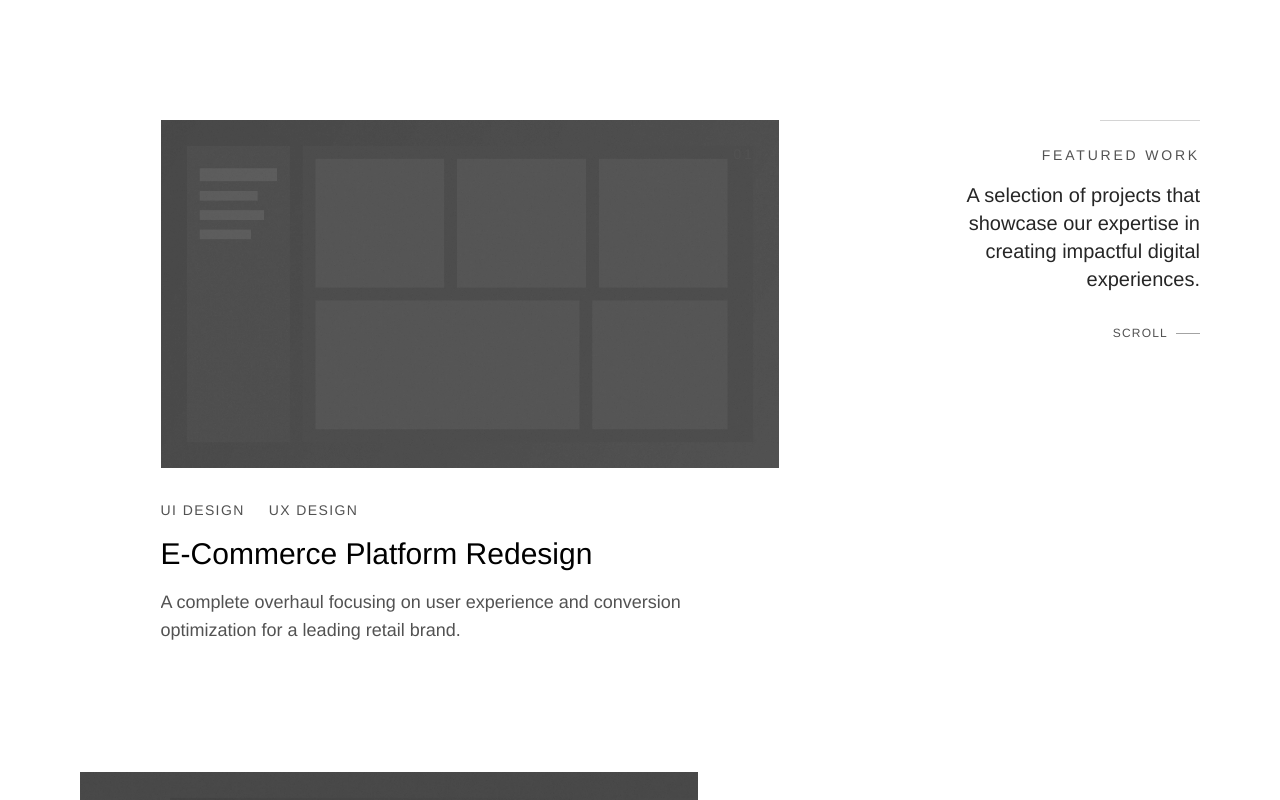
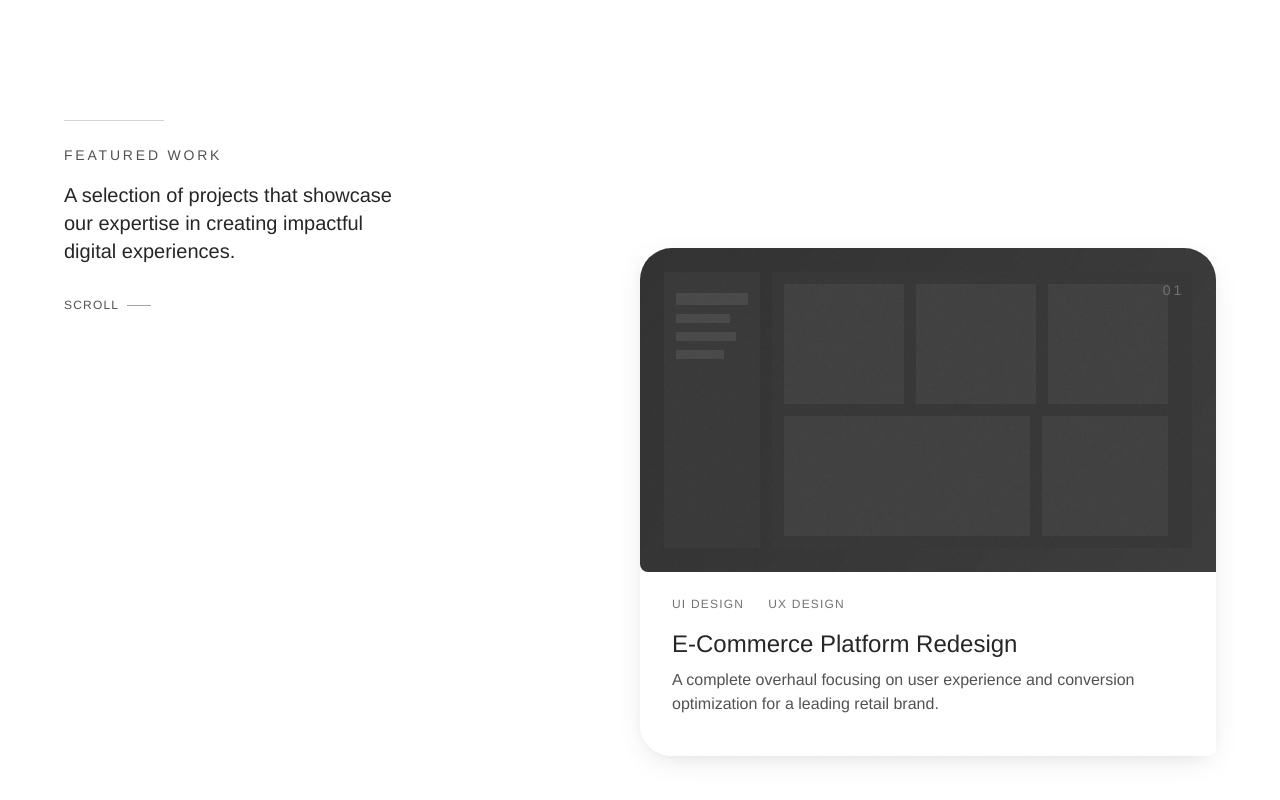
Before and after one commit to raunnnak/portfolio, a React (Vite) app: page / in a window 1280 px wide. Shown: the part 920-1720 px from the top of the page. Built offline with nearby package versions, Linux system fonts and the light colour scheme; a web font is replaced by a local one.

Commit message:
featured projects edited

```diff
--- a/src/components/home/FeaturedProjects.jsx
+++ b/src/components/home/FeaturedProjects.jsx
@@ -5,11 +5,53 @@ import { featuredProjects } from '../../data/projects';
 const FeaturedProjects = () => {
   return (
     <section className="w-full py-40 relative">
-      <div className="container mx-auto px-6 lg:px-12">
+      <div className="container mx-auto">
         <div className="flex flex-col md:flex-row items-start">
-          {/* Left side - Projects list */}
-          <div className="w-full md:w-2/3 order-2 md:order-1">
-            <div className="pr-0 md:pr-12">
+          {/* Left side - Sticky Heading */}
+          <div className="w-full md:w-1/3 md:sticky md:top-40 mb-16 md:mb-0 order-1">
+            <motion.div
+              initial={{ opacity: 0, y: 20 }}
+              whileInView={{ opacity: 1, y: 0 }}
+              viewport={{ once: true }}
+              transition={{ duration: 0.6, ease: [0.25, 0.1, 0.25, 1.0] }}
+              className="flex flex-col items-start text-left"
+            >
+              <motion.div
+                initial={{ width: 0 }}
+                whileInView={{ width: "100px" }}
+                viewport={{ once: true }}
+                transition={{ duration: 0.8, delay: 0.2 }}
+                className="h-[1px] bg-neutral-300 mb-6 self-start"
+              />
+              <h2 className="text-sm uppercase tracking-[0.2em] text-neutral-600 mb-4 font-light">
+                Featured work
+              </h2>
+              <motion.p
+                initial={{ opacity: 0, y: 20 }}
+                whileInView={{ opacity: 1, y: 0 }}
+                viewport={{ once: true }}
+                transition={{ duration: 0.6, delay: 0.3 }}
+                className="text-neutral-800 text-lg md:text-xl font-light"
+                style={{ maxWidth: "90%" }}
+              >
+                A selection of projects that showcase our expertise in creating impactful digital experiences.
+              </motion.p>
+              <motion.div
+                initial={{ opacity: 0 }}
+                whileInView={{ opacity: 1 }}
+                viewport={{ once: true }}
+                transition={{ duration: 0.6, delay: 0.4 }}
+                className="mt-8 flex items-center gap-2"
+              >
+                <span className="text-xs text-neutral-600 uppercase tracking-widest">Scroll</span>
+                <div className="w-6 h-[1px] bg-neutral-400" />
+              </motion.div>
+            </motion.div>
+          </div>
+
+          {/* Right side - Projects list */}
+          <div className="w-full md:w-2/3 order-2 md:mt-32">
+            <div className="pl-0 md:pl-12">
               {featuredProjects.map((project, index) => (
                 <ProjectCard
                   key={project.id}
@@ -20,48 +62,6 @@ const FeaturedProjects = () => {
               ))}
             </div>
           </div>
-
-          {/* Right side - Sticky Heading */}
-          <div className="w-full md:w-1/3 md:sticky md:top-40 mb-16 md:mb-0 order-1 md:order-2">
-            <motion.div
-              initial={{ opacity: 0, y: 20 }}
-              whileInView={{ opacity: 1, y: 0 }}
-              viewport={{ once: true }}
-              transition={{ duration: 0.6, ease: [0.25, 0.1, 0.25, 1.0] }}
-              className="flex flex-col items-start md:items-end text-left md:text-right ml-0 md:ml-12"
-            >
-              <motion.div
-                initial={{ width: 0 }}
-                whileInView={{ width: "100px" }}
-                viewport={{ once: true }}
-                transition={{ duration: 0.8, delay: 0.2 }}
-                className="h-[1px] bg-neutral-300 mb-6 self-start md:self-end"
-              />
-              <h2 className="text-sm uppercase tracking-[0.2em] text-neutral-600 mb-4 font-light">
-                Featured work
-              </h2>
-              <motion.p
-                initial={{ opacity: 0, y: 20 }}
-                whileInView={{ opacity: 1, y: 0 }}
-                viewport={{ once: true }}
-                transition={{ duration: 0.6, delay: 0.3 }}
-                className="text-neutral-800 text-lg md:text-xl font-light md:ml-auto"
-                style={{ maxWidth: "90%" }}
-              >
-                A selection of projects that showcase our expertise in creating impactful digital experiences.
-              </motion.p>
-              <motion.div
-                initial={{ opacity: 0 }}
-                whileInView={{ opacity: 1 }}
-                viewport={{ once: true }}
-                transition={{ duration: 0.6, delay: 0.4 }}
-                className="mt-8 flex items-center gap-2 self-start md:self-end"
-              >
-                <span className="text-xs text-neutral-600 uppercase tracking-widest">Scroll</span>
-                <div className="w-6 h-[1px] bg-neutral-400" />
-              </motion.div>
-            </motion.div>
-          </div>
         </div>
       </div>
     </section>
--- a/src/components/projects/ProjectCard.jsx
+++ b/src/components/projects/ProjectCard.jsx
@@ -16,15 +16,30 @@ const ProjectCard = ({ project, index, inverted = false }) => {
         delay: 0.1 + (index * 0.1),
         ease: [0.25, 0.1, 0.25, 1.0]
       }}
-      className={`mb-24 md:mb-32 ${isEven ? 'md:ml-12' : 'md:mr-12'}`}
+      className="mb-32 md:mb-48"
     >
-      <div className={`w-full md:w-[95%] ${isEven ? 'md:ml-auto' : ''}`}>
+      <div className={`w-full md:w-[80%] ${isEven ? 'md:ml-auto' : ''}`}>
         <Link to={link} className="block group">
-          <div className="relative overflow-hidden">
+          <motion.div
+            className={`relative overflow-hidden ${
+              inverted
+                ? 'bg-gradient-to-br from-white/90 to-white/75 shadow-[0_8px_32px_-8px_rgba(0,0,0,0.12),0_4px_16px_-4px_rgba(0,0,0,0.05)]'
+                : 'bg-gradient-to-br from-neutral-900/90 to-neutral-800/75 shadow-[0_8px_32px_-8px_rgba(0,0,0,0.25),0_4px_16px_-4px_rgba(0,0,0,0.1)]'
+            } backdrop-blur-[8px] rounded-[2rem] rounded-br-lg rounded-tl-lg`}
+            whileHover={{
+              y: -8,
+              x: isEven ? -4 : 4,
+              scale: 1.01,
+              transition: {
+                duration: 0.4,
+                ease: [0.2, 0.8, 0.2, 1.0]
+              }
+            }}
+          >
             {/* Number indicator */}
             <motion.span
-              className={`absolute top-6 right-6 text-sm uppercase tracking-[0.2em] font-light z-10 ${
-                inverted ? 'text-neutral-600' : 'text-neutral-500'
+              className={`absolute top-8 right-8 text-sm uppercase tracking-[0.2em] font-light z-10 ${
+                inverted ? 'text-neutral-500' : 'text-neutral-400'
               }`}
               initial={{ opacity: 0, x: 20 }}
               whileInView={{ opacity: 1, x: 0 }}
@@ -39,21 +54,21 @@ const ProjectCard = ({ project, index, inverted = false }) => {
             </motion.span>
 
             {/* Project image */}
-            <div className={`relative w-full aspect-video overflow-hidden ${
-              inverted ? 'bg-neutral-100' : 'bg-neutral-900'
-            }`}>
+            <div className="relative w-full aspect-video overflow-hidden rounded-t-[2rem] rounded-tr-lg rounded-bl-lg">
               <motion.div
                 className="w-full h-full"
-                whileHover={{ scale: 1.05 }}
-                transition={{ duration: 0.7, ease: [0.25, 0.1, 0.25, 1.0] }}
+                whileHover={{
+                  scale: 1.03,
+                  transition: { duration: 0.6, ease: [0.2, 0.8, 0.2, 1.0] }
+                }}
               >
                 <motion.img
                   src={image}
                   alt={title}
-                  className={`w-full h-full object-cover transition-opacity duration-500 ${
+                  className={`w-full h-full object-cover transition-all duration-700 ${
                     inverted
-                      ? 'opacity-80 group-hover:opacity-95'
-                      : 'opacity-90 group-hover:opacity-100'
+                      ? 'opacity-90 group-hover:opacity-100 group-hover:saturate-[1.1]'
+                      : 'opacity-85 group-hover:opacity-95 group-hover:saturate-[1.2]'
                   }`}
                   initial={{ scale: 1.1 }}
                   animate={{ scale: 1 }}
@@ -63,13 +78,13 @@ const ProjectCard = ({ project, index, inverted = false }) => {
             </div>
 
             {/* Project details */}
-            <div className="mt-6 md:mt-8">
+            <div className="p-8 pt-6 pb-10">
               <div className="flex flex-wrap gap-4 md:gap-6 mb-4">
                 {categories.map((category, index) => (
                   <motion.span
                     key={index}
-                    className={`text-sm tracking-widest uppercase font-light ${
-                      inverted ? 'text-neutral-600' : 'text-neutral-500'
+                    className={`text-xs tracking-widest uppercase font-light ${
+                      inverted ? 'text-neutral-500' : 'text-neutral-400'
                     }`}
                     initial={{ opacity: 0, y: 10 }}
                     whileInView={{ opacity: 1, y: 0 }}
@@ -86,10 +101,10 @@ const ProjectCard = ({ project, index, inverted = false }) => {
               </div>
 
               <motion.h3
-                className={`text-2xl md:text-3xl font-light mb-4 transition-colors duration-500 ${
+                className={`text-xl md:text-2xl font-light mb-2 transition-all duration-500 ${
                   inverted
-                    ? 'group-hover:text-neutral-600'
-                    : 'group-hover:text-neutral-400'
+                    ? 'text-neutral-800 group-hover:text-neutral-600 group-hover:translate-x-1'
+                    : 'text-white group-hover:text-neutral-200 group-hover:-translate-x-1'
                 }`}
                 initial={{ opacity: 0, y: 10 }}
                 whileInView={{ opacity: 1, y: 0 }}
@@ -104,8 +119,8 @@ const ProjectCard = ({ project, index, inverted = false }) => {
               </motion.h3>
 
               <motion.p
-                className={`text-base md:text-lg font-light max-w-2xl ${
-                  inverted ? 'text-neutral-600' : 'text-neutral-500'
+                className={`text-sm md:text-base font-light leading-relaxed ${
+                  inverted ? 'text-neutral-600' : 'text-neutral-400'
                 }`}
                 initial={{ opacity: 0, y: 10 }}
                 whileInView={{ opacity: 1, y: 0 }}
@@ -119,7 +134,7 @@ const ProjectCard = ({ project, index, inverted = false }) => {
                 {description}
               </motion.p>
             </div>
-          </div>
+          </motion.div>
         </Link>
       </div>
     </motion.div>
```
